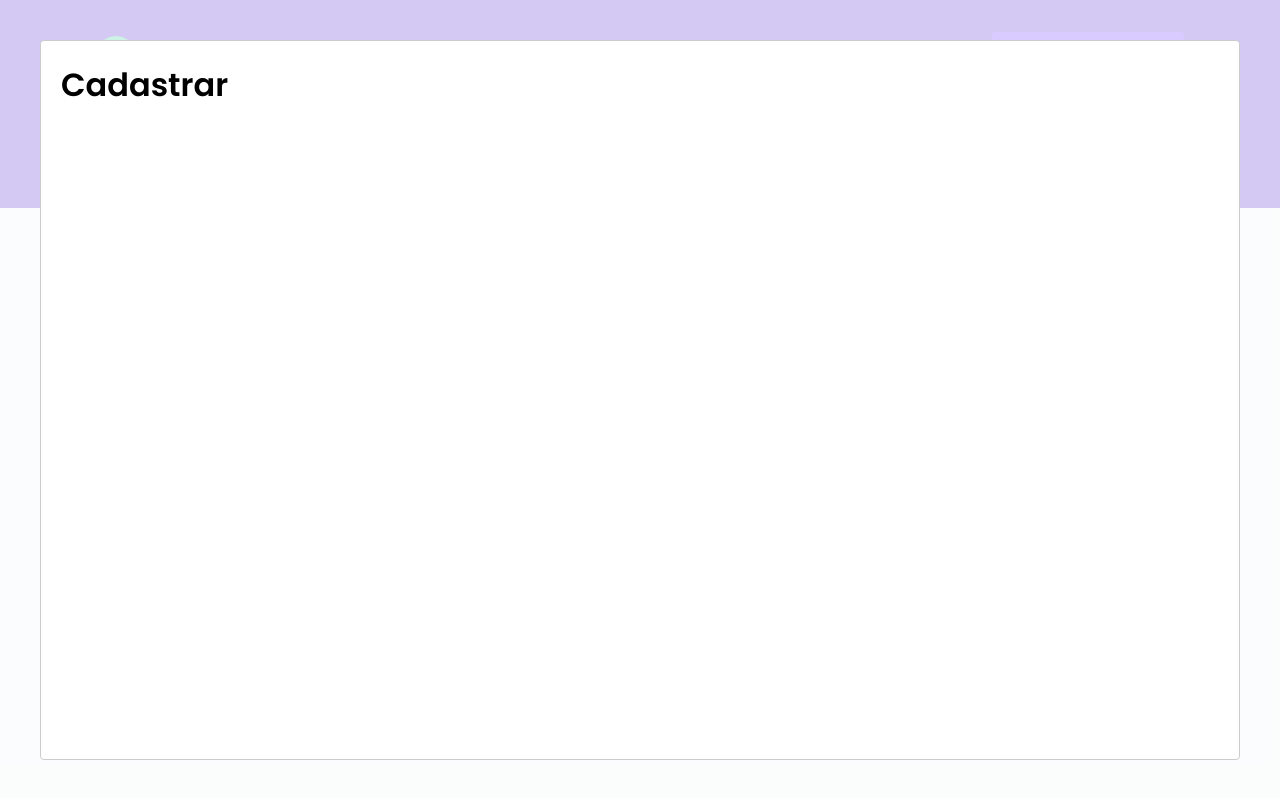
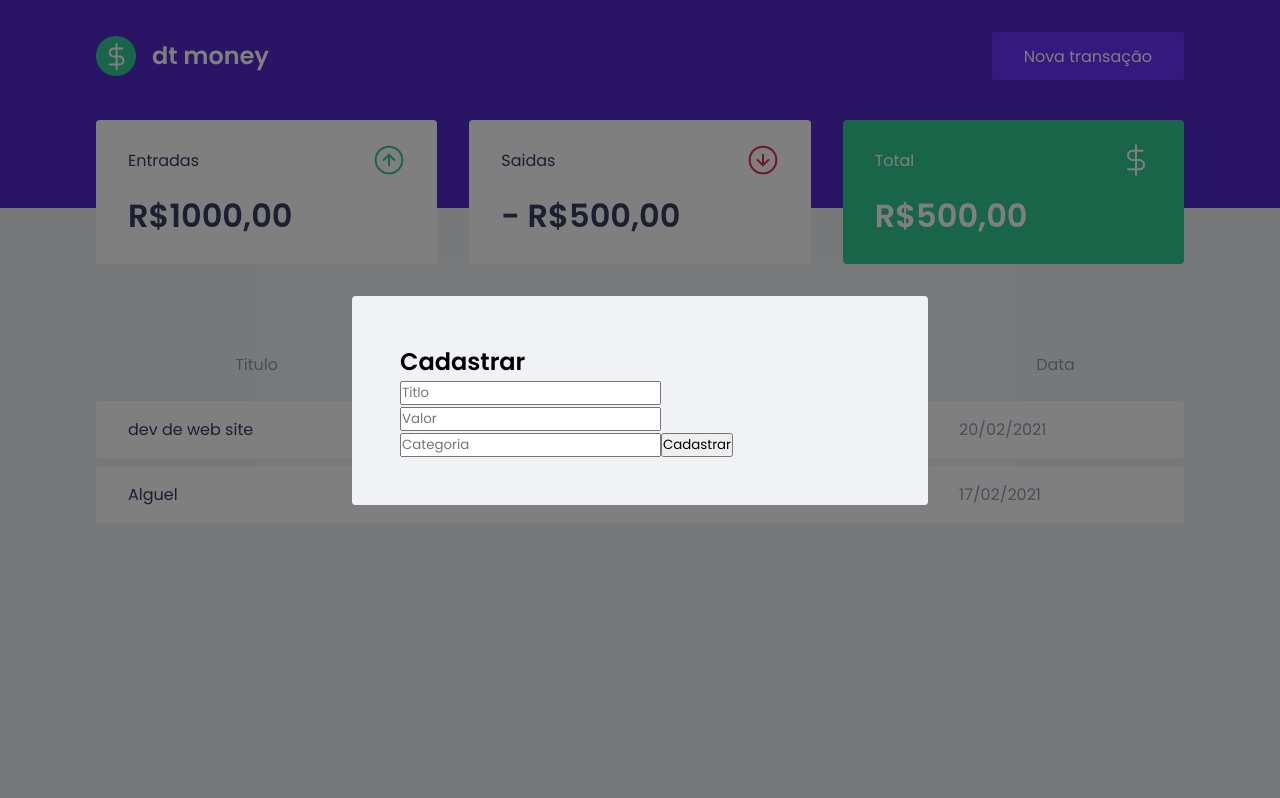
Before and after one commit to HelioAnacronista/Chapter-II, a React (Create React App) app: page / in a window 1280 px wide. Both pictures are taken after a click on the button "Nova transação". Built offline with nearby package versions, Linux system fonts and the light colour scheme; no server answers; what miragejs would draw is missing.

Commit message:
Estrutura do formulário

```diff
--- a/src/components/NewTransactionModal/index.tsx
+++ b/src/components/NewTransactionModal/index.tsx
@@ -1,20 +1,46 @@
 import React from 'react'
 import Modal from 'react-modal'
+import { Container } from './style'
 
 interface NewTransactionModalProps {
-   isOpen: boolean;
-   onRequestClose: () => void;
+  isOpen: boolean
+  onRequestClose: () => void
 }
 
-Modal.setAppElement('#root');
+Modal.setAppElement('#root')
 
-export function NewTransactionModal({isOpen, onRequestClose}: NewTransactionModalProps) {
+export function NewTransactionModal({
+  isOpen,
+  onRequestClose,
+}: NewTransactionModalProps) {
   return (
     <Modal
       isOpen={isOpen}
       onRequestClose={onRequestClose}
-    >
-      <h1>Cadastrar </h1>
+      overlayClassName="react-modal-overlay"
+      className='react-modal-content'
+      >
+
+      <Container>
+        <h2>Cadastrar </h2>
+
+        <input
+        placeholder="Titlo"
+        />
+
+        <input
+        type="number"
+        placeholder="Valor"
+        />
+
+        <input
+        placeholder='Categoria'
+        />
+
+        <button type="submit">
+          Cadastrar
+        </button>
+      </Container>
     </Modal>
   )
 }
--- a/src/components/NewTransactionModal/style.ts
+++ b/src/components/NewTransactionModal/style.ts
@@ -1,6 +1,6 @@
 import styled from "styled-components";
 
-export const Container = styled.div`
+export const Container = styled.form`
 
 
 
--- a/src/styles/global.ts
+++ b/src/styles/global.ts
@@ -57,6 +57,7 @@
     cursor: not-allowed;
   }
 
+  //react-modal (external) parts
   .react-modal-overlay {
     background: rgba(0, 0, 0, 0.5);
     position: fixed;
@@ -68,6 +69,8 @@
     align-items: center;
     justify-content: center;
   }
+
+  //react-modal (internal) parts
   .react-modal-content {
     width: 100%;
     max-width: 576px;
```
